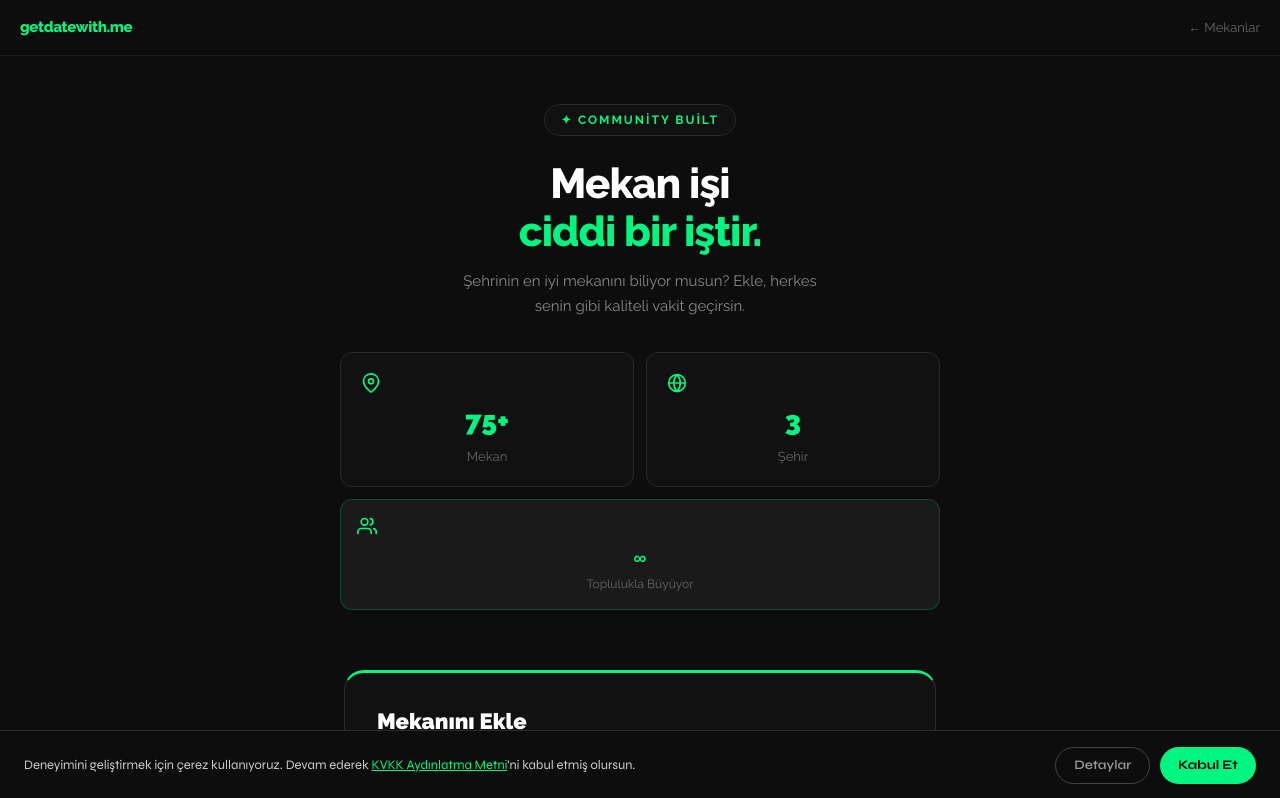
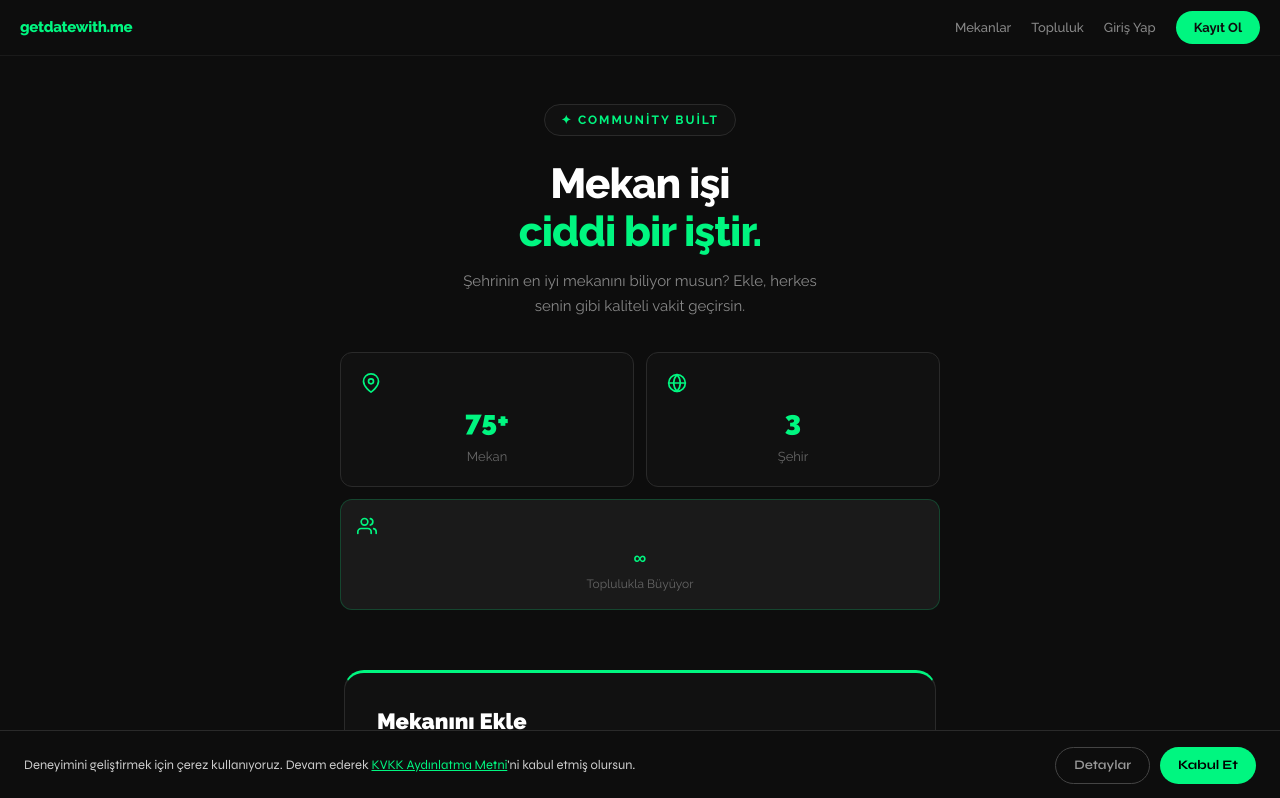
Before and after one commit to shizoberg/datewithme, a React (Vite) app in the folder client/: page /topluluk in a window 1280 px wide. Shown: the top 798 px of the page. Built offline with nearby package versions, Linux system fonts and the light colour scheme; no server answers.

Commit message:
fix: profile route + desktop nav + dashboard options responsive

```diff
--- a/client/src/components/AppHeader.tsx
+++ b/client/src/components/AppHeader.tsx
@@ -1,4 +1,4 @@
-import { Link } from 'react-router-dom'
+import { Link, useNavigate } from 'react-router-dom'
 import { useState, useEffect } from 'react'
 
 interface Props {
@@ -7,12 +7,24 @@ interface Props {
 
 export default function AppHeader({ rightContent }: Props) {
   const [isMobile, setIsMobile] = useState(window.innerWidth <= 768)
+  const [isLoggedIn, setIsLoggedIn] = useState(!!localStorage.getItem('token'))
+  const navigate = useNavigate()
 
   useEffect(() => {
     const fn = () => setIsMobile(window.innerWidth <= 768)
     window.addEventListener('resize', fn)
     return () => window.removeEventListener('resize', fn)
   }, [])
+
+  useEffect(() => {
+    setIsLoggedIn(!!localStorage.getItem('token'))
+  })
+
+  const navLink = (to: string, label: string) => (
+    <Link to={to} style={{ color: '#888', fontSize: '13px', textDecoration: 'none', fontWeight: 500, padding: '4px 0' }}>
+      {label}
+    </Link>
+  )
 
   return (
     <header style={{
@@ -39,9 +51,25 @@ export default function AppHeader({ rightContent }: Props) {
       }}>
         getdatewith.me
       </Link>
-      {!isMobile && rightContent && (
-        <div style={{ display: 'flex', alignItems: 'center', gap: '12px' }}>
-          {rightContent}
+
+      {!isMobile && (
+        <div style={{ display: 'flex', alignItems: 'center', gap: '20px' }}>
+          {navLink('/bulusma-mekanlari', 'Mekanlar')}
+          {navLink('/topluluk', 'Topluluk')}
+          {isLoggedIn ? (
+            <>
+              {navLink('/dashboard', 'Dashboard')}
+              {navLink('/profil', 'Profilim')}
+              {rightContent}
+            </>
+          ) : (
+            <>
+              <Link to="/login" style={{ color: '#888', fontSize: '13px', textDecoration: 'none', fontWeight: 500 }}>Giriş Yap</Link>
+              <button onClick={() => navigate('/register')} style={{ background: '#00F680', border: 'none', borderRadius: '100px', padding: '7px 18px', color: '#0D0D0D', fontSize: '13px', fontWeight: 700, cursor: 'pointer', fontFamily: 'inherit' }}>
+                Kayıt Ol
+              </button>
+            </>
+          )}
         </div>
       )}
     </header>
--- a/client/src/pages/DashboardPage.tsx
+++ b/client/src/pages/DashboardPage.tsx
@@ -183,7 +183,7 @@ export default function DashboardPage() {
           <div style={{ fontSize: '12px', color: '#555', marginBottom: '12px', fontWeight: 600, letterSpacing: '0.05em', textTransform: 'uppercase' }}>
             Ne yapmak istiyorsun?
           </div>
-          <div style={{ display: 'grid', gridTemplateColumns: '1fr 1fr 1fr', gap: '10px' }}>
+          <div style={{ display: 'grid', gridTemplateColumns: 'repeat(3, 1fr)', gap: '10px' } as React.CSSProperties}>
             <button onClick={() => navigate('/create')} style={{ background: '#1A1A1A', border: '1px solid #2A2A2A', borderRadius: '14px', padding: '16px 12px', cursor: 'pointer', textAlign: 'center', display: 'flex', flexDirection: 'column', alignItems: 'center', gap: '8px' }}>
               <div style={{ width: '36px', height: '36px', borderRadius: '10px', background: 'rgba(0,246,128,0.1)', border: '1px solid rgba(0,246,128,0.2)', display: 'flex', alignItems: 'center', justifyContent: 'center' }}>
                 <svg width="18" height="18" viewBox="0 0 24 24" fill="none" stroke="#00F680" strokeWidth="1.8" strokeLinecap="round" strokeLinejoin="round">
```
